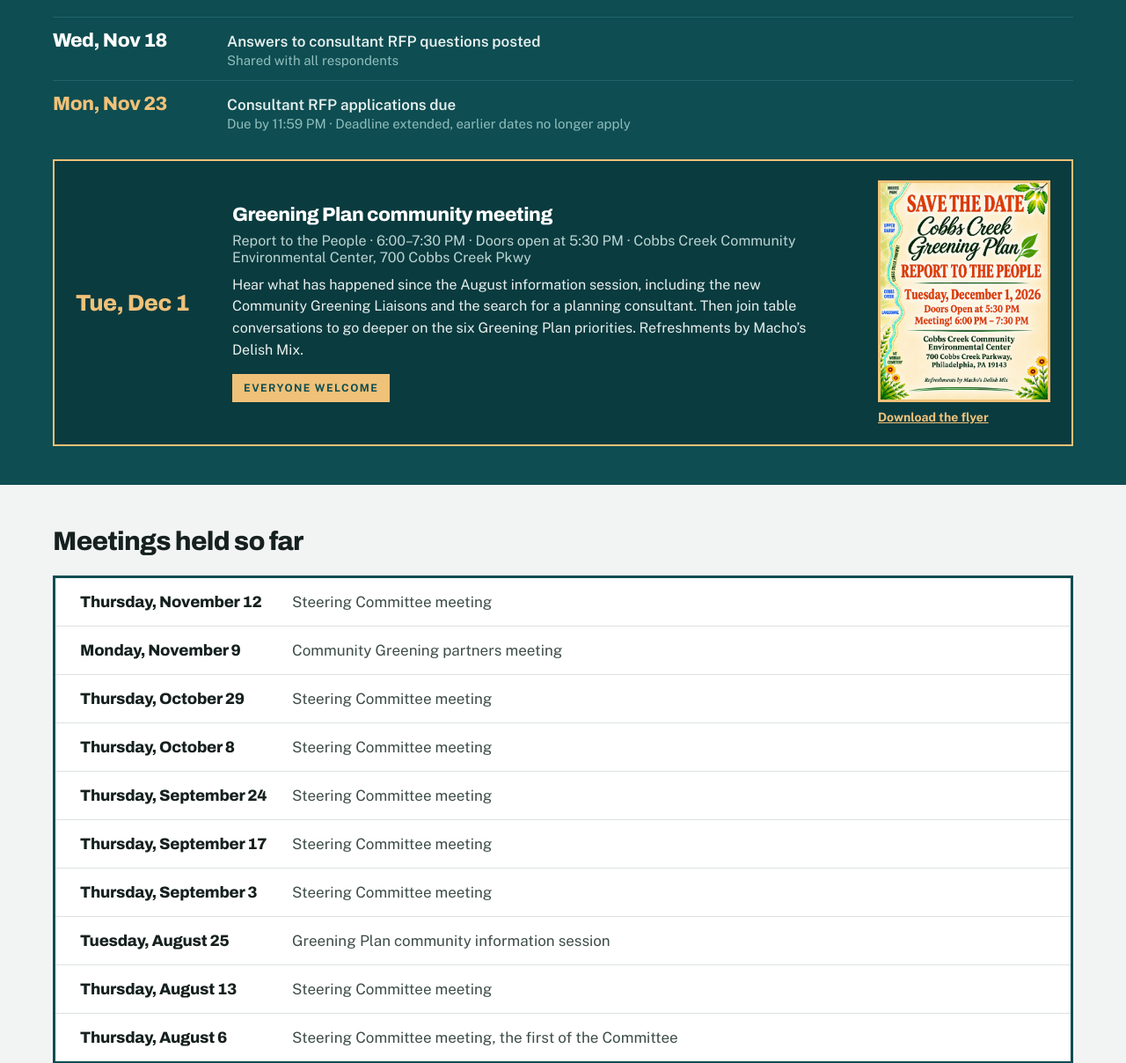
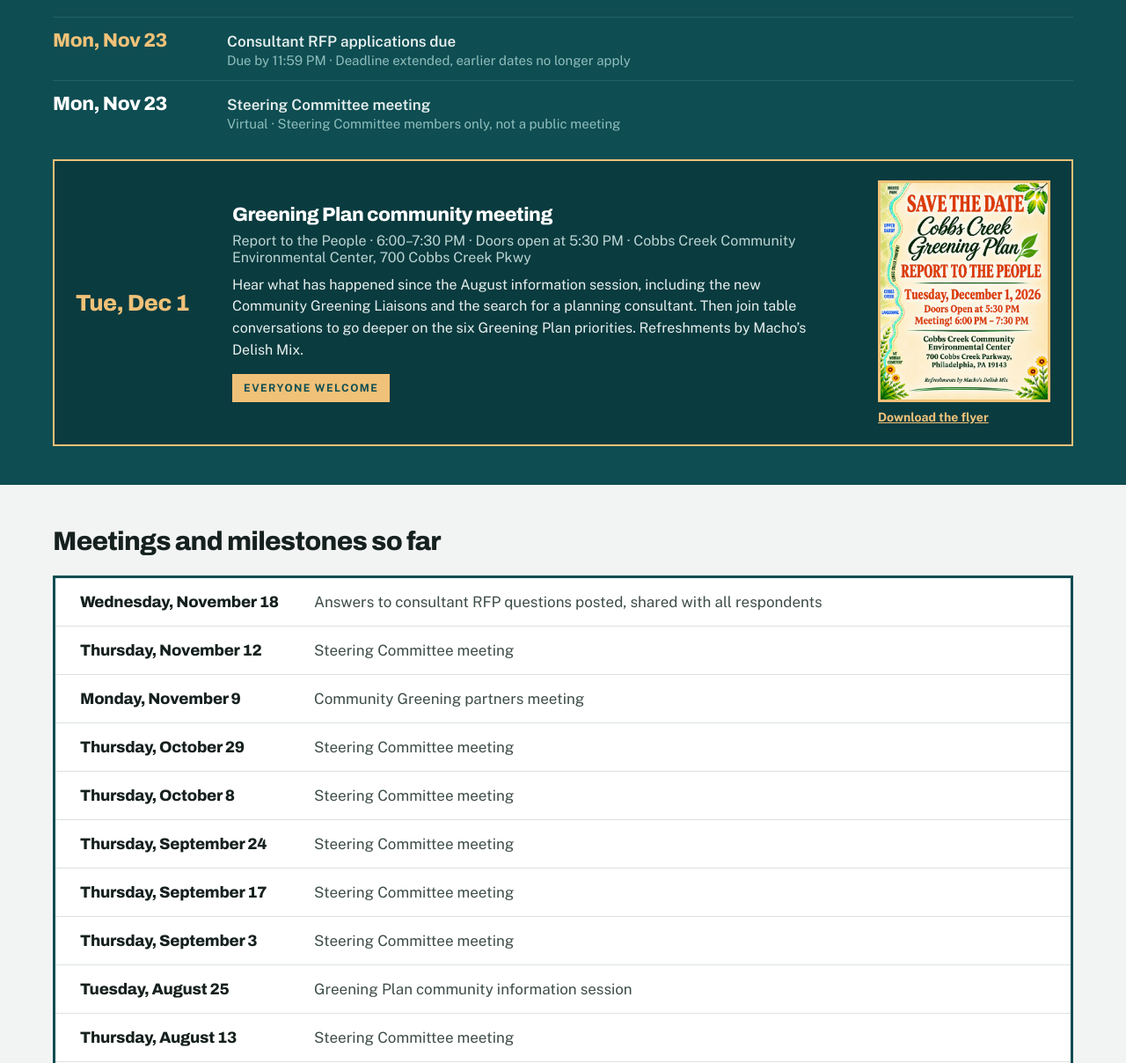
Before and after one commit to jarrynight/cobbs-creek-greening, a plain HTML site: page meetings.html in a window 1280 px wide. Shown: the part 352-1560 px from the top of the page at 88% size. Drawn offline with nearby package versions, Linux system fonts and the light colour scheme.

Commit message:
Add files via upload

```diff
--- a/meetings.html
+++ b/meetings.html
@@ -87,17 +87,17 @@ a.footer-link:hover { color: #F0C178; }
       <h2 style="margin: 0 0 22px; font-family: Archivo, sans-serif; font-size: 30px; line-height: 1.1; font-weight: 800; letter-spacing: -0.025em; color: #FFFFFF">Upcoming key events</h2>
 
       <div style="display: flex; flex-wrap: wrap; gap: 20px 28px; align-items: baseline; padding: 14px 0; border-top: 1px solid #1F6469">
-        <p style="flex: 0 0 170px; margin: 0; font-family: Archivo, sans-serif; font-size: 22px; font-weight: 800; letter-spacing: -0.02em; color: #FFFFFF">Wed, Nov 18</p>
-        <div style="flex: 999 1 320px; min-width: 0">
-          <p style="margin: 0 0 3px; font-size: 17px; font-weight: 600">Answers to consultant RFP questions posted</p>
-          <p style="margin: 0; font-size: 15px; color: #8FBDBC">Shared with all respondents</p>
-        </div>
-      </div>
-      <div style="display: flex; flex-wrap: wrap; gap: 20px 28px; align-items: baseline; padding: 14px 0; border-top: 1px solid #1F6469">
         <p style="flex: 0 0 170px; margin: 0; font-family: Archivo, sans-serif; font-size: 22px; font-weight: 800; letter-spacing: -0.02em; color: #F0C178">Mon, Nov 23</p>
         <div style="flex: 999 1 320px; min-width: 0">
           <p style="margin: 0 0 3px; font-size: 17px; font-weight: 600">Consultant RFP applications due</p>
           <p style="margin: 0; font-size: 15px; color: #8FBDBC">Due by 11:59 PM · Deadline extended, earlier dates no longer apply</p>
+        </div>
+      </div>
+      <div style="display: flex; flex-wrap: wrap; gap: 20px 28px; align-items: baseline; padding: 14px 0; border-top: 1px solid #1F6469">
+        <p style="flex: 0 0 170px; margin: 0; font-family: Archivo, sans-serif; font-size: 22px; font-weight: 800; letter-spacing: -0.02em; color: #FFFFFF">Mon, Nov 23</p>
+        <div style="flex: 999 1 320px; min-width: 0">
+          <p style="margin: 0 0 3px; font-size: 17px; font-weight: 600">Steering Committee meeting</p>
+          <p style="margin: 0; font-size: 15px; color: #8FBDBC">Virtual · Steering Committee members only, not a public meeting</p>
         </div>
       </div>
 
@@ -120,46 +120,50 @@ a.footer-link:hover { color: #F0C178; }
   </div>
 
   <div style="max-width: 1160px; margin: 0 auto; padding: 48px 32px 56px">
-    <h2 style="margin: 0 0 16px; font-family: Archivo, sans-serif; font-size: 30px; line-height: 1.1; font-weight: 800; letter-spacing: -0.025em; margin-bottom: 22px">Meetings held so far</h2>
+    <h2 style="margin: 0 0 16px; font-family: Archivo, sans-serif; font-size: 30px; line-height: 1.1; font-weight: 800; letter-spacing: -0.025em; margin-bottom: 22px">Meetings and milestones so far</h2>
     <div style="background: #FFFFFF; border: 3px solid #0E4D52">
       <div style="padding: 17px 28px; display: flex; flex-wrap: wrap; gap: 8px 26px; align-items: baseline; border-bottom: 1px solid #DCE2E0">
-        <span style="flex: 0 0 215px; font-family: Archivo, sans-serif; font-size: 18px; font-weight: 800; letter-spacing: -0.015em">Thursday, November 12</span>
+        <span style="flex: 0 0 240px; font-family: Archivo, sans-serif; font-size: 18px; font-weight: 800; letter-spacing: -0.015em">Wednesday, November 18</span>
+        <p style="flex: 999 1 300px; min-width: 0; margin: 0; font-size: 17px; color: #3E4D49">Answers to consultant RFP questions posted, shared with all respondents</p>
+      </div>
+      <div style="padding: 17px 28px; display: flex; flex-wrap: wrap; gap: 8px 26px; align-items: baseline; border-bottom: 1px solid #DCE2E0">
+        <span style="flex: 0 0 240px; font-family: Archivo, sans-serif; font-size: 18px; font-weight: 800; letter-spacing: -0.015em">Thursday, November 12</span>
         <p style="flex: 999 1 300px; min-width: 0; margin: 0; font-size: 17px; color: #3E4D49">Steering Committee meeting</p>
       </div>
       <div style="padding: 17px 28px; display: flex; flex-wrap: wrap; gap: 8px 26px; align-items: baseline; border-bottom: 1px solid #DCE2E0">
-        <span style="flex: 0 0 215px; font-family: Archivo, sans-serif; font-size: 18px; font-weight: 800; letter-spacing: -0.015em">Monday, November 9</span>
+        <span style="flex: 0 0 240px; font-family: Archivo, sans-serif; font-size: 18px; font-weight: 800; letter-spacing: -0.015em">Monday, November 9</span>
         <p style="flex: 999 1 300px; min-width: 0; margin: 0; font-size: 17px; color: #3E4D49">Community Greening partners meeting</p>
       </div>
       <div style="padding: 17px 28px; display: flex; flex-wrap: wrap; gap: 8px 26px; align-items: baseline; border-bottom: 1px solid #DCE2E0">
-        <span style="flex: 0 0 215px; font-family: Archivo, sans-serif; font-size: 18px; font-weight: 800; letter-spacing: -0.015em">Thursday, October 29</span>
+        <span style="flex: 0 0 240px; font-family: Archivo, sans-serif; font-size: 18px; font-weight: 800; letter-spacing: -0.015em">Thursday, October 29</span>
         <p style="flex: 999 1 300px; min-width: 0; margin: 0; font-size: 17px; color: #3E4D49">Steering Committee meeting</p>
       </div>
       <div style="padding: 17px 28px; display: flex; flex-wrap: wrap; gap: 8px 26px; align-items: baseline; border-bottom: 1px solid #DCE2E0">
-        <span style="flex: 0 0 215px; font-family: Archivo, sans-serif; font-size: 18px; font-weight: 800; letter-spacing: -0.015em">Thursday, October 8</span>
+        <span style="flex: 0 0 240px; font-family: Archivo, sans-serif; font-size: 18px; font-weight: 800; letter-spacing: -0.015em">Thursday, October 8</span>
         <p style="flex: 999 1 300px; min-width: 0; margin: 0; font-size: 17px; color: #3E4D49">Steering Committee meeting</p>
       </div>
       <div style="padding: 17px 28px; display: flex; flex-wrap: wrap; gap: 8px 26px; align-items: baseline; border-bottom: 1px solid #DCE2E0">
-        <span style="flex: 0 0 215px; font-family: Archivo, sans-serif; font-size: 18px; font-weight: 800; letter-spacing: -0.015em">Thursday, September 24</span>
+        <span style="flex: 0 0 240px; font-family: Archivo, sans-serif; font-size: 18px; font-weight: 800; letter-spacing: -0.015em">Thursday, September 24</span>
         <p style="flex: 999 1 300px; min-width: 0; margin: 0; font-size: 17px; color: #3E4D49">Steering Committee meeting</p>
       </div>
       <div style="padding: 17px 28px; display: flex; flex-wrap: wrap; gap: 8px 26px; align-items: baseline; border-bottom: 1px solid #DCE2E0">
-        <span style="flex: 0 0 215px; font-family: Archivo, sans-serif; font-size: 18px; font-weight: 800; letter-spacing: -0.015em">Thursday, September 17</span>
+        <span style="flex: 0 0 240px; font-family: Archivo, sans-serif; font-size: 18px; font-weight: 800; letter-spacing: -0.015em">Thursday, September 17</span>
         <p style="flex: 999 1 300px; min-width: 0; margin: 0; font-size: 17px; color: #3E4D49">Steering Committee meeting</p>
       </div>
       <div style="padding: 17px 28px; display: flex; flex-wrap: wrap; gap: 8px 26px; align-items: baseline; border-bottom: 1px solid #DCE2E0">
-        <span style="flex: 0 0 215px; font-family: Archivo, sans-serif; font-size: 18px; font-weight: 800; letter-spacing: -0.015em">Thursday, September 3</span>
+        <span style="flex: 0 0 240px; font-family: Archivo, sans-serif; font-size: 18px; font-weight: 800; letter-spacing: -0.015em">Thursday, September 3</span>
         <p style="flex: 999 1 300px; min-width: 0; margin: 0; font-size: 17px; color: #3E4D49">Steering Committee meeting</p>
       </div>
       <div style="padding: 17px 28px; display: flex; flex-wrap: wrap; gap: 8px 26px; align-items: baseline; border-bottom: 1px solid #DCE2E0">
-        <span style="flex: 0 0 215px; font-family: Archivo, sans-serif; font-size: 18px; font-weight: 800; letter-spacing: -0.015em">Tuesday, August 25</span>
+        <span style="flex: 0 0 240px; font-family: Archivo, sans-serif; font-size: 18px; font-weight: 800; letter-spacing: -0.015em">Tuesday, August 25</span>
         <p style="flex: 999 1 300px; min-width: 0; margin: 0; font-size: 17px; color: #3E4D49">Greening Plan community information session</p>
       </div>
       <div style="padding: 17px 28px; display: flex; flex-wrap: wrap; gap: 8px 26px; align-items: baseline; border-bottom: 1px solid #DCE2E0">
-        <span style="flex: 0 0 215px; font-family: Archivo, sans-serif; font-size: 18px; font-weight: 800; letter-spacing: -0.015em">Thursday, August 13</span>
+        <span style="flex: 0 0 240px; font-family: Archivo, sans-serif; font-size: 18px; font-weight: 800; letter-spacing: -0.015em">Thursday, August 13</span>
         <p style="flex: 999 1 300px; min-width: 0; margin: 0; font-size: 17px; color: #3E4D49">Steering Committee meeting</p>
       </div>
       <div style="padding: 17px 28px; display: flex; flex-wrap: wrap; gap: 8px 26px; align-items: baseline">
-        <span style="flex: 0 0 215px; font-family: Archivo, sans-serif; font-size: 18px; font-weight: 800; letter-spacing: -0.015em">Thursday, August 6</span>
+        <span style="flex: 0 0 240px; font-family: Archivo, sans-serif; font-size: 18px; font-weight: 800; letter-spacing: -0.015em">Thursday, August 6</span>
         <p style="flex: 999 1 300px; min-width: 0; margin: 0; font-size: 17px; color: #3E4D49">Steering Committee meeting, the first of the Committee</p>
       </div>
     </div>
```
